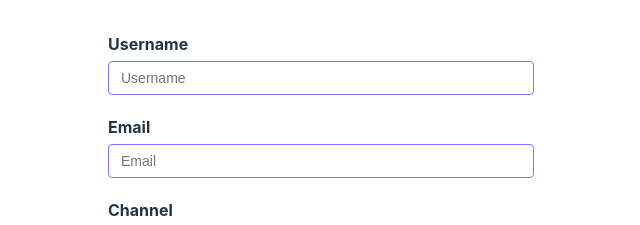
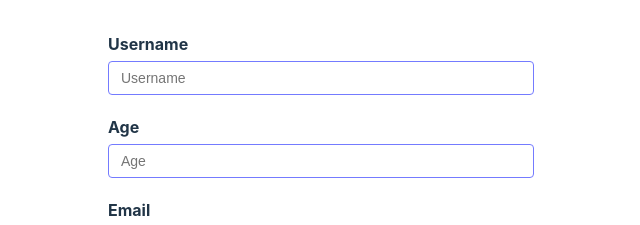
Before and after one commit to hasse0303/react-hook-form, a React (Vite) app: page / in a window 1280 px wide. Shown: the top 225 px of the page, without its empty margins (319-959 px from the left). Built offline with nearby package versions, Linux system fonts and the light colour scheme; no server answers.

Commit message:
Numeric value

```diff
--- a/src/components/YouTubeForm.tsx
+++ b/src/components/YouTubeForm.tsx
@@ -10,7 +10,8 @@ type FormValue = {
         facebook: string
     },
     phoneNumbers: string[],
-    phNumbers: { number: string}[]
+    phNumbers: { number: string}[],
+    age: number
 }
 
 export const YouTubeForm = () => {
@@ -28,7 +29,8 @@ export const YouTubeForm = () => {
                     facebook: ''
                 },
                 phoneNumbers: ['', ''],
-                phNumbers: [{ number: '' }]
+                phNumbers: [{ number: '' }],
+                age: 0
             }
         }
     });
@@ -53,6 +55,18 @@ export const YouTubeForm = () => {
                     required: {
                         value: true,
                         message: 'Username is required'
+                    }
+                })} />
+                <p className="error">{errors.username?.message}</p>
+            </div>
+
+            <div className="form-control">
+                <label htmlFor="age">Age</label>
+                <input type="text" placeholder="Age" id='age' {...register('age', {
+                    valueAsNumber: true,
+                    required: {
+                        value: true,
+                        message: 'Age is required'
                     }
                 })} />
                 <p className="error">{errors.username?.message}</p>
```
